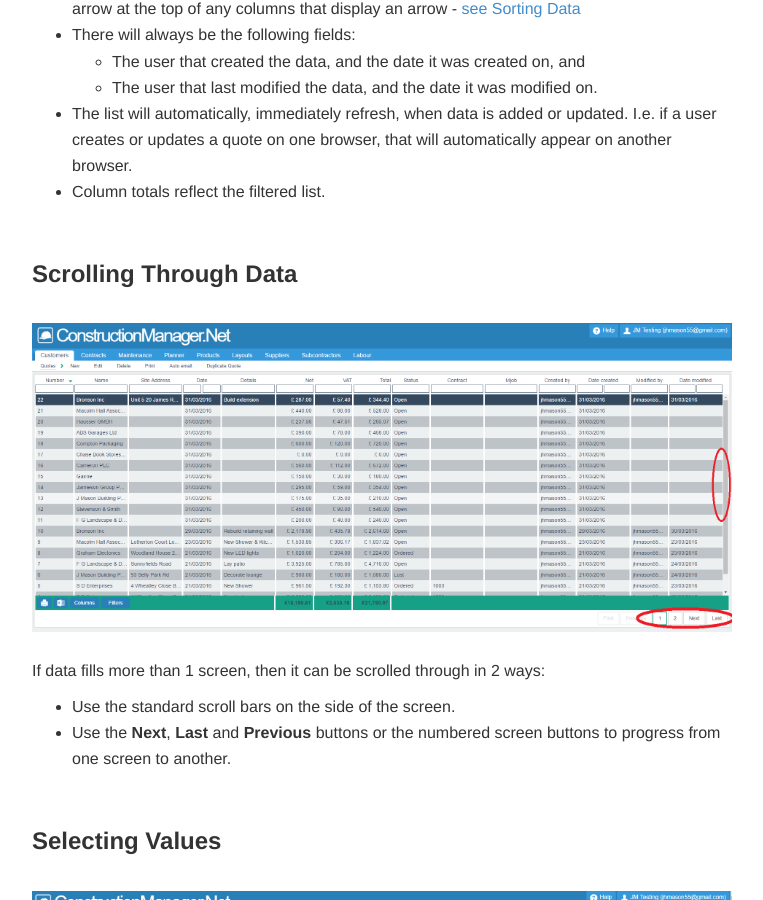
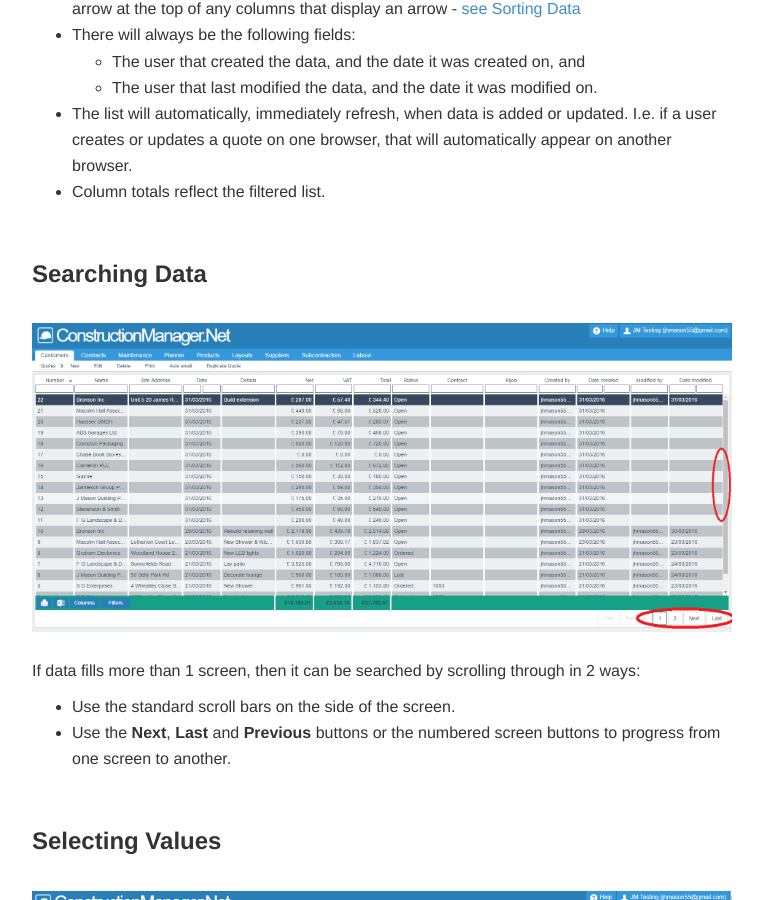
Before and after one commit to JNCSolutions/ConstructionManagerDocs, a Jekyll site: the page built from Manipulating Lists.html, in a window 1280 px wide and 900 px high, scrolled down 631 px. Shown: the whole window, without its empty margins (258-1021 px from the left). Built offline with Jekyll 4.4.1, drawn with Linux system fonts in a browser that asks for light colours; some of the changed text lies outside the part shown.

Commit message:
Update Manipulating Lists.html

```diff
--- a/Manipulating Lists.html
+++ b/Manipulating Lists.html
@@ -10,7 +10,7 @@ title: Manipulating Lists
 
     <ul class="table-of-contents">
       <li><a href="#introduction">Introduction</a></li>
-      <li><a href="#scrolling-through-data">Scrolling Through Data</a></li>
+      <li><a href="#searching-data">Searching Data</a></li>
       <li><a href="#selecting-values">Selecting Values & Using Filters</a></li>
       <li><a href="#sorting-data">Sorting Data</a></li>
       <li><a href="#selecting-columns">Selecting Columns</a></li>
@@ -46,11 +46,11 @@ title: Manipulating Lists
    </div>
 
     <div>
-      <h3 id="scrolling-through-data"> <b>Scrolling Through Data</b></h3>
+      <h3 id="searching-data"> <b>Searching Data</b></h3>
       <br>
         <img src="img/Quotes_List 06.PNG" style="width: 100%;">
         <br> <br>
-        <p>If data fills more than 1 screen, then it can be scrolled through in 2 ways: </p>
+        <p>If data fills more than 1 screen, then it can be searched by scrolling through in 2 ways: </p>
           <ul>
             <li>Use the standard scroll bars on the side of the screen. </li>
             <li>Use the <b>Next</b>, <b>Last</b> and <b>Previous</b> buttons
```
